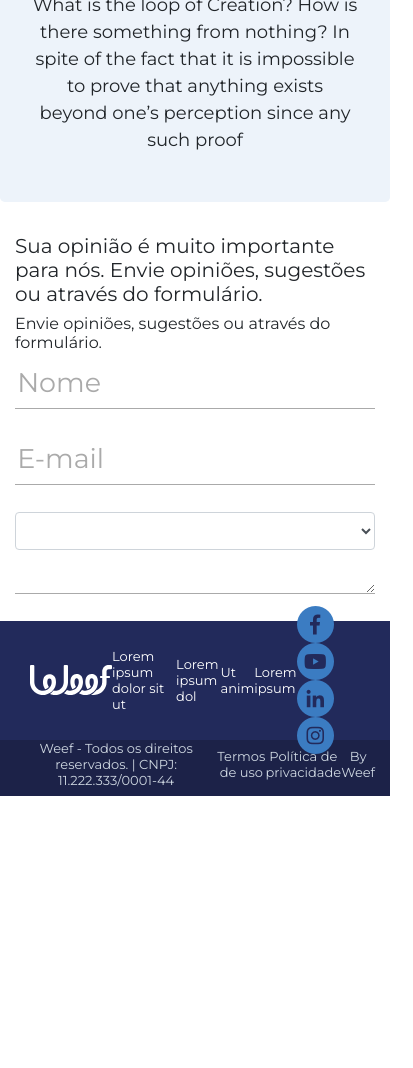
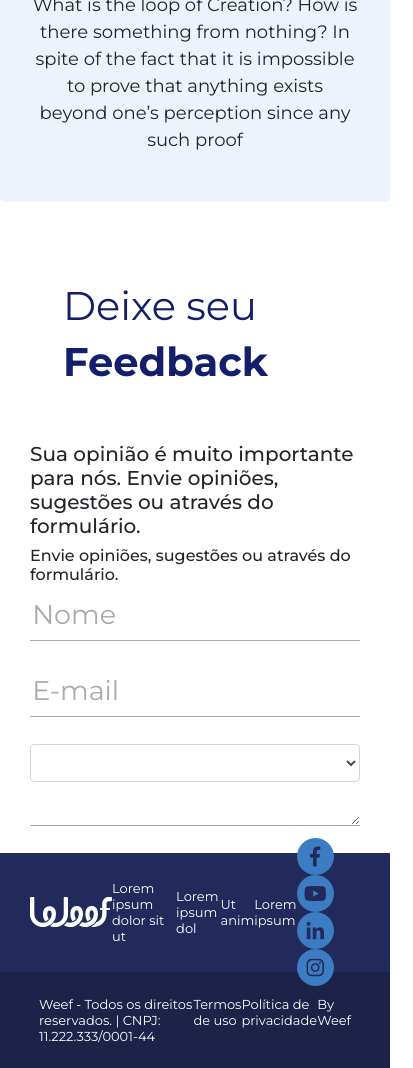
Before and after one commit to enryson/Layout_Weef_BT, a plain HTML site: page index.html in a window 390 px wide. Shown: the part 349-1417 px from the top of the page, 413 px wide, since content can reach past the window. Before the commit the page ends 1145 px from the top, so only its background shows below. Drawn offline with nearby package versions, Linux system fonts and the light colour scheme; a web font is replaced by a local one.

Commit message:
FIX
Some fixes

```diff
--- a/index.html
+++ b/index.html
@@ -7,7 +7,7 @@
     <meta charset="utf-8">
     <meta name="viewport" content="width=device-width, initial-scale=1, shrink-to-fit=no">
     <link rel="stylesheet" href="https://stackpath.bootstrapcdn.com/bootstrap/4.3.1/css/bootstrap.min.css" integrity="sha384-ggOyR0iXCbMQv3Xipma34MD+dH/1fQ784/j6cY/iJTQUOhcWr7x9JvoRxT2MZw1T" crossorigin="anonymous">
-    <link href='https://fonts.googleapis.com/css?family=Montserrat' rel='stylesheet'>
+    <link href="https://fonts.googleapis.com/css?family=Montserrat:300,300i,400,400i,500,500i,600,600i,700,700i,800,800i,900,900i&display=swap" rel="stylesheet">
 
     <link rel="stylesheet" type="text/css" href="/slick/slick.css" />
     <link rel="stylesheet" type="text/css" href="/slick/slick-theme.css" />
@@ -20,14 +20,16 @@
 
 <body>
 
-    <div class="position-static text-right ">
+    <div class="position-static ">
         <header class="top-bar">
+            <div class="container">
                 <div class="d-flex flex-row-reverse ">
                     <div class="p-1"><a>Blog</a></div>
                     <div class="p-1"><a>Fale com a gente</a></div>
                     <div class="p-1"><a>Quem é a Weef</a></div>
                 </div>
         </header>
+        </div>
     </div>
     <div class="container">
         <nav class=" navbar navbar-expand-lg navbar-light rounded text-body">
@@ -73,9 +75,11 @@
                 <div class="carousel-inner">
                     <div class="carousel-item active">
                         <img class="d-block w-100" src="/img/bg.png" alt="First slide">
+                        <div class="carousel-content">
+                            <h1>Lorem ipsum dolor sit amet.</h1>
+                            <h4>Excepteur sint occaecat cupidatat non proident, sunt in culpa qui officia deserunt mollit!</h4>
+                            <p>Neste portal, você esclarece suas dúvidas sobre nossa Ut enim ad minim veniam, quis nostrud exercitation ullamco. </p>
                         </div>
-                    <div class="carousel-item">
-                        <img class="d-block w-100" src="/img/bg.png" alt="Second slide">
                     </div>
                 </div>
                 <a class="carousel-control-prev" href="#carouselExampleControls" role="button" data-slide="prev">
@@ -91,16 +95,23 @@
 
 
         <div class="jumbotron">
-            <div class="col-sm-8 mx-auto text-center">
+            <div class="col-sm-8 mx-auto text-center ">
                 <h3>Excepteur ipsum occaecat</h3>
                 <p>What is the loop of Creation? How is there something from nothing? In spite of the fact that it is impossible to prove that anything exists beyond one’s perception since any such proof</p>
-
+            </div>
         </div>
 
+
+        <div class="container">
+            <div class="pattern p-5">
+                <h1 class="font-weight-normal">Deixe seu</h1>
+                <h1 class="font-weight-bold">Feedback</h1>
             </div>
-        <div class="container">
+            <div class="col-sm-8 mx-auto">
+                <div>
                     <h5>Sua opinião é muito importante para nós. Envie opiniões, sugestões ou através do formulário.</h5>
                     <h6> Envie opiniões, sugestões ou através do formulário.</h6>
+                </div>
                 <form role="form">
                     <div class="form-group float-label-control">
                         <label for="">Nome</label>
@@ -119,6 +130,7 @@
                     <textarea class="form-control" placeholder="Mensagem" rows="1"></textarea>
                 </div>
             </form>
+        </div>
     </div>
 
     </main>
@@ -142,13 +154,19 @@
             </div>
         </div>
 
+
+        <div class="footer-copyright p-4">
+            <div class="container">
+                <div class="d-flex justify-content-between">
+                    <div class="">
+                        <span>Weef - Todos os direitos reservados. | CNPJ: 11.222.333/0001-44 </span>
                     </div>
-        <div class="footer-copyright">
-            <div class="container d-flex justify-content-between align-middle align-items-center">
-                <a>Weef - Todos os direitos reservados. | CNPJ: 11.222.333/0001-44 </a>
-                <a>Termos de uso</a>
-                <a>Política de privacidade</a>
-                <a>By Weef</a>
+                    <div class="d-flex justify-content-end">
+                        <span>Termos de uso</span>
+                        <span>Política de privacidade</span>
+                        <span>By Weef</span>
+                    </div>
+                </div>
             </div>
         </div>
     </footer>
--- /dev/null
+++ b/massory.css
@@ -0,0 +1,79 @@
+body {
+    margin: $boxSpacing;
+    font-family: 'Open Sans', sans-serif;
+    font-size: 14.5px;
+}
+
+* {
+    box-sizing: border-box;
+}
+
+.container {
+    width: 100%;
+    display: grid;
+    grid-template-columns: repeat(auto-fit, minmax($columnWidth, 1fr));
+    grid-auto-rows: $rowHeight;
+    grid-auto-flow: row dense;
+    grid-gap: $boxSpacing;
+}
+
+.card {
+    display: flex;
+    flex-flow: column nowrap;
+    height: 100%;
+    width: 100%;
+    grid-column: auto / span 1;
+    box-shadow: 0px 5px 7px 1px rgba(0, 10, 20, 0.14);
+}
+
+.large {
+    grid-row: auto / span 16;
+}
+
+.medium {
+    grid-row: auto / span 15;
+}
+
+.small {
+    grid-row: auto / span 14;
+}
+
+.card-image {
+    width: 100%;
+    height: $imgHeightPercent;
+    display: flex;
+    img {
+        width: 100%;
+        object-fit: cover;
+    }
+}
+
+.card-body {
+    flex: 1;
+    padding: $boxSpacing;
+    display: flex;
+    flex-flow: column nowrap;
+    button {
+        min-width: 8.3em;
+        flex: none;
+        align-self: flex-start;
+        margin-top: auto;
+        padding: 0.6em 1.2em;
+        font-size: 0.92em;
+        background: none;
+        border: 0.5px solid #777;
+        border-radius: 2px;
+        &:hover {
+            border-color: #d099a0;
+        }
+    }
+}
+
+.card-text {
+    h3,
+    p {
+        margin: 0 0 0.7em 0;
+        line-height: 1.3em;
+        color: #334455;
+    }
+}
--- a/style.css
+++ b/style.css
@@ -18,6 +18,7 @@ header {
 }
 
 .top-bar {
+    margin-right: -6%;
     height: 29px;
     margin-bottom: 30px;
     background-color: #f5f5f5;
@@ -65,6 +66,31 @@ a:hover,
     margin-top: -100px;
 }
 
+.carousel-content {
+    font-family: Montserrat;
+    position: absolute;
+    top: 35%;
+    left: 13%;
+    z-index: 20;
+    color: #131f6b;
+    width: 31%;
+}
+
+.carousel-content h1 {
+    font-weight: bold;
+    font-size: 42px;
+}
+
+.carousel-content h4 {
+    font-weight: normal;
+    font-size: 24px;
+}
+
+.carousel-content p {
+    font-weight: normal;
+    font-size: 16px;
+}
+
 .carousel-control-next-icon,
 .carousel-control-prev-icon {
     color: #ffffff;
@@ -91,6 +117,12 @@ a:hover,
     font-weight: Medium;
 }
 
+.container h1 {
+    color: #131f6b;
+}
+
+.pattern {}
+
 #myFooter {
     background-color: #222a5b;
     font-family: Montserrat;
@@ -105,15 +137,10 @@ a:hover,
 
 #myFooter .footer-copyright {
     background-color: #1c2248;
-    text-align: center;
-    height: 56px;
-}
-
-#myFooter a {
-    color: #ced7e1;
-    text-decoration: none;
 }
 
 #myFooter .social-networks {
     height: 119px;
 }
+
+body {}
```
Lines whose indentation alone changed are shown as unchanged.
